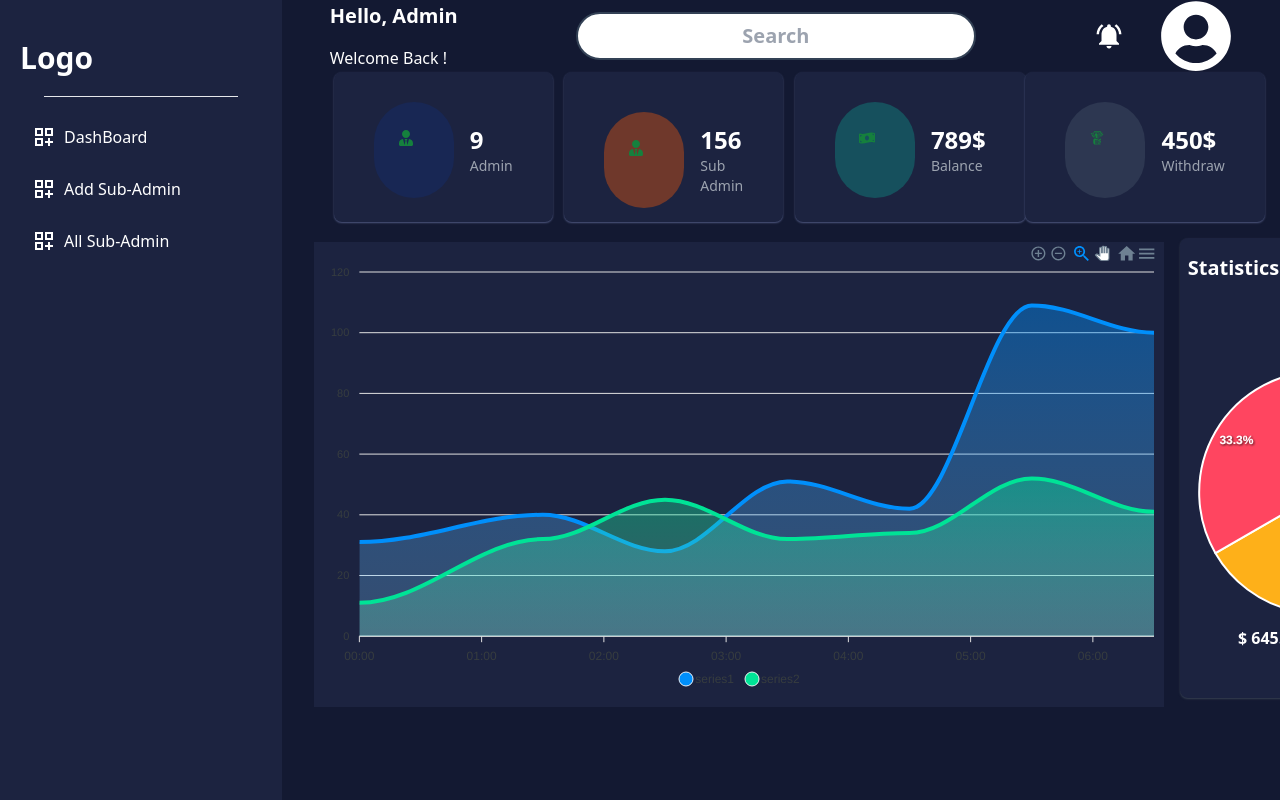
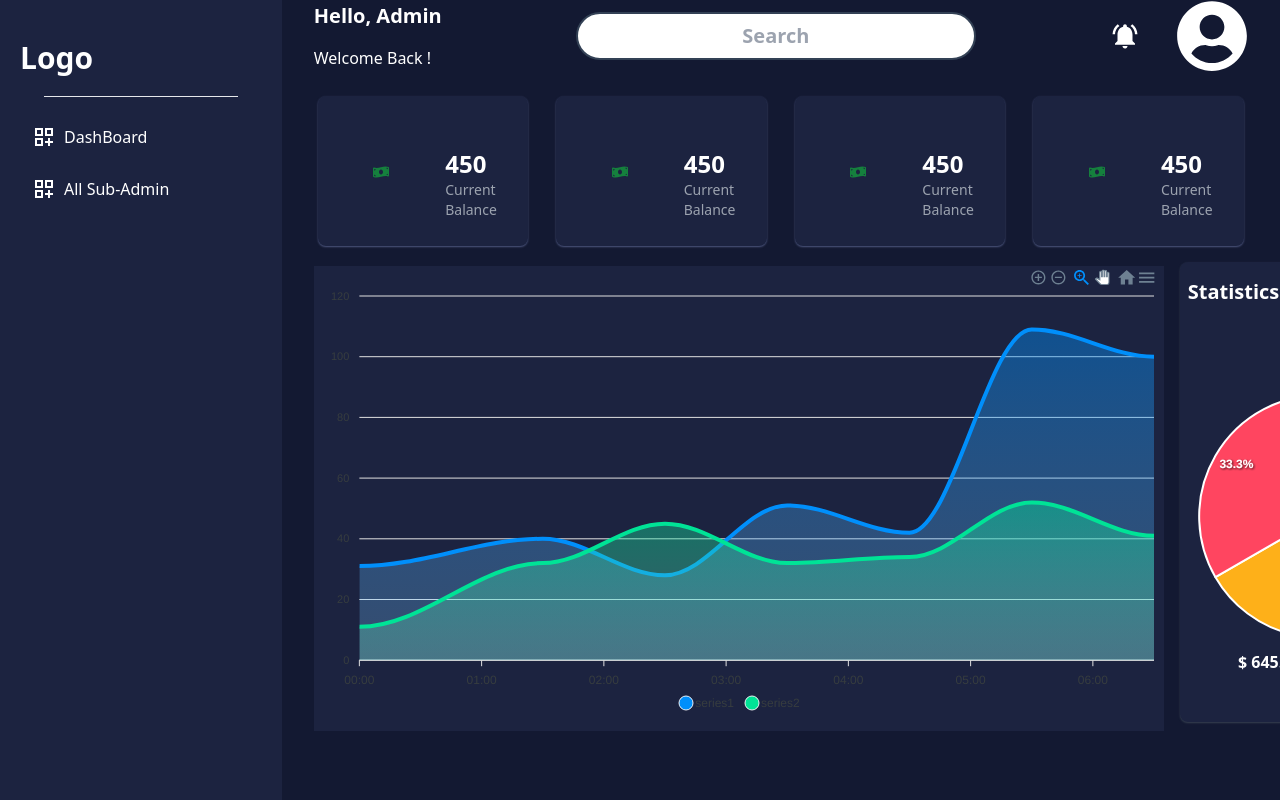
Before and after one commit to Mdforidulislam/winbdClient, a React (Vite) app: page /dashboard/admin in a window 1280 px wide. Built offline with nearby package versions, Linux system fonts and the light colour scheme.

Commit message:
all sub admin added

```diff
--- a/src/Components/AdminDash/AdminHome/AdminHome.jsx
+++ b/src/Components/AdminDash/AdminHome/AdminHome.jsx
@@ -29,7 +29,7 @@ const AdminHome = () => {
                 </div>
             </div>
             {/* all the card here  */}
-            <div className=" md:grid  md:grid-cols-4 gap-5 px-4">
+            <div className=" md:grid  md:grid-cols-4 gap-5 px-4 mt-10">
                 <DashboardCard
                     total={9}
                     CurrentStatus={"Admin"}
@@ -68,8 +68,8 @@ const AdminHome = () => {
             {/* here the graph chart */}
             <div className="block lg:flex gap-4">
                 <GlobalChart />
-                <GlobalPichart/>
-             </div>
+                <GlobalPichart />
+            </div>
         </div>
     );
 };
--- a/src/Components/Shared/DashNav/DashNav.jsx
+++ b/src/Components/Shared/DashNav/DashNav.jsx
@@ -51,18 +51,11 @@ const DashNav = () => {
               <NavLink to={"/dashboard/addSubAdmin"} onClick={scrollToTop}>
                 <div className="flex gap-2  font-medium hover:bg-blue-700/40 py-2  px-3 rounded-3xl ">
                   <MdOutlineDashboardCustomize className="text-2xl font-semibold" />
-                  <h1> Add Sub-Admin </h1>
-                </div>
-              </NavLink>
-            </li>
-            <li className=" ">
-              <NavLink to={""} onClick={scrollToTop}>
-                <div className="flex gap-2  font-medium hover:bg-blue-700/40 py-2  px-3 rounded-3xl ">
-                  <MdOutlineDashboardCustomize className="text-2xl font-semibold" />
                   <h1> All Sub-Admin </h1>
                 </div>
               </NavLink>
             </li>
+
           </ul> : userRole === 'subAdmin' ? <ul>
             {/*  all the condition and nave item here for subadmin  */}
             <li className=" ">
--- a/src/Components/Shared/GlobalModal.jsx
+++ b/src/Components/Shared/GlobalModal.jsx
@@ -11,7 +11,7 @@ export const GlobalModal = () => {
 
     };
     return (
-        <div className="mx-auto flex w-72 items-center justify-center">
+        <div className=" flex w-72 items-center justify-start">
             <button onClick={() => setOpenModal(true)} className="rounded-md mt-4 bg-indigo-600 px-4 py-[6px] text-white">
                 Add Sub-Admin
             </button>
--- a/src/DashBoard/AdminDashBoard/AddSubAmin/AddSubAdmin.jsx
+++ /dev/null
@@ -1,13 +0,0 @@
-import { GlobalModal } from "../../../Components/Shared/GlobalModal";
-
-
-const AddSubAdmin = () => {
-    return (
-        <div>
-            <GlobalModal />
-
-        </div>
-    );
-};
-
-export default AddSubAdmin;
--- a/src/DashBoard/AdminDashBoard/AdminHome/AdminHome.jsx
+++ b/src/DashBoard/AdminDashBoard/AdminHome/AdminHome.jsx
@@ -1,8 +1,6 @@
 import { MdNotificationsActive } from "react-icons/md";
 import { FaUserCircle } from "react-icons/fa";
-import { FaUserTie } from "react-icons/fa";
 import { FaMoneyBillWave } from "react-icons/fa";
-import { GiTakeMyMoney } from "react-icons/gi";
 import DashboardCard from './../../../Components/DashboardCard/DashboardCard';
 import GlobalChart from './../../../Components/Shared/GlobalChart';
 import GlobalPichart from './../../../Components/Shared/GlobalPichart';
@@ -11,9 +9,9 @@ import GlobalPichart from './../../../Components/Shared/GlobalPichart';
 
 const AdminHome = () => {
     return (
-        <div className="w-full h-full px-8">
+        <div className="w-full h-full px-8 ">
             {/* header option */}
-            <div className=" flex justify-between items-center px-4 text-white">
+            <div className=" flex justify-between items-center  text-white">
                 <div>
                     <h1 className="text-xl font-bold pb-4">Hello, Admin</h1>
                     <data className=" text-base font-medium ">Welcome Back !</data>
@@ -29,44 +27,13 @@ const AdminHome = () => {
                 </div>
             </div>
             {/* all the card here  */}
-            <div className=" md:grid  md:grid-cols-4 gap-5 px-4 mt-4">
-                <DashboardCard
-                    total={9}
-                    CurrentStatus={"Admin"}
-                    Icon={<FaUserTie />}
-                    IconBg={"bg-[#182754]"}
-                />
-                <DashboardCard
-                    total={156}
-                    Icon={<FaUserTie />}
-                    CurrentStatus={" Sub Admin"}
-                    IconBg={"bg-orange-600/40"}
-
-
-                />
-                <DashboardCard
-                    total={"789$"}
-                    Icon={<FaMoneyBillWave />}
-                    CurrentStatus={" Balance"}
-                    IconBg={"bg-teal-600/40"}
-
-
-
-                />
-                <DashboardCard
-                    total={"450$"}
-                    Icon={<GiTakeMyMoney />}
-                    CurrentStatus={"Withdraw"}
-                    IconBg={"bg-slate-600/40"}
-
-
-
-                />
+            <div className=" md:grid  md:grid-cols-4 gap-5  mt-6">
+                {[1, 2, 3, 4].map((item, index) => (<div key={index}> <DashboardCard CurrentStatus={"Current Balance"} total={450} Icon={<FaMoneyBillWave />} /> </div >))}
 
             </div>
 
             {/* here the graph chart */}
-            <div className="block lg:flex gap-4">
+            <div className="block lg:flex gap-4" >
                 <GlobalChart />
                 <GlobalPichart />
             </div>
--- /dev/null
+++ b/src/DashBoard/AdminDashBoard/AllSubAdmin/AllSubAdmin.jsx
@@ -0,0 +1,22 @@
+import GlobalTable from "../../../Components/Shared/GlobalTable";
+import { GlobalModal } from './../../../Components/Shared/GlobalModal';
+
+
+const AllSubAdmin = () => {
+    return (
+        <div className="w-full px-8 py-5">
+            <div className="w-full flex justify-between items-center  ">
+                <div className="w-full  ">
+                    <GlobalModal />
+                </div>
+                <div className="w-full flex justify-end  ">
+                    <input className="border-2  w-[400px] border-slate-700 text-xl font-semibold py-2  rounded-2xl text-center " type="text " placeholder="Search" />
+                </div>
+            </div>
+            <GlobalTable />
+
+        </div>
+    );
+};
+
+export default AllSubAdmin;
--- a/src/MainLayOut/PrivetRouter/PrivetRouter.jsx
+++ b/src/MainLayOut/PrivetRouter/PrivetRouter.jsx
@@ -45,7 +45,12 @@ const PrivetRouter = ({ children }) => {
     } else if (usersRole === 'admin') {
         if (userLocation.pathname === '/dashboard/admin') {
             return children;
-        } else {
+        } else if
+            (userLocation.pathname === '/dashboard/addSubAdmin') {
+            return children
+        }
+
+        else {
             return <Navigate to="/login" replace={true} />
         }
     }
```
Also changed, not shown: src/Routes/Routes.jsx (+16 -11 lines).
